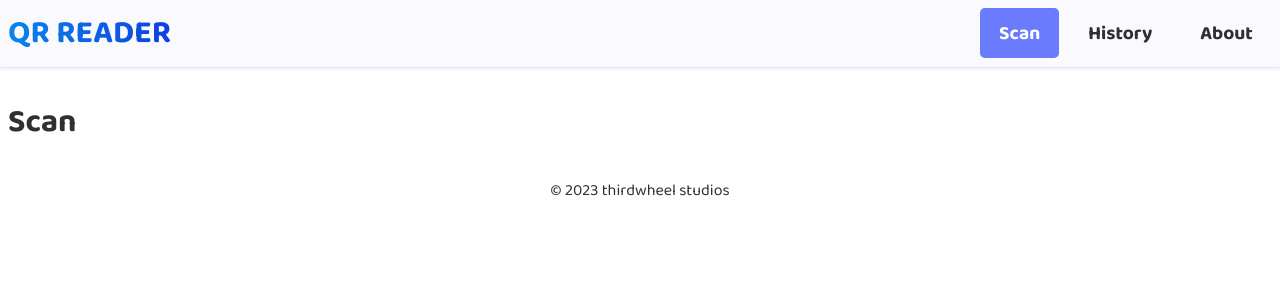
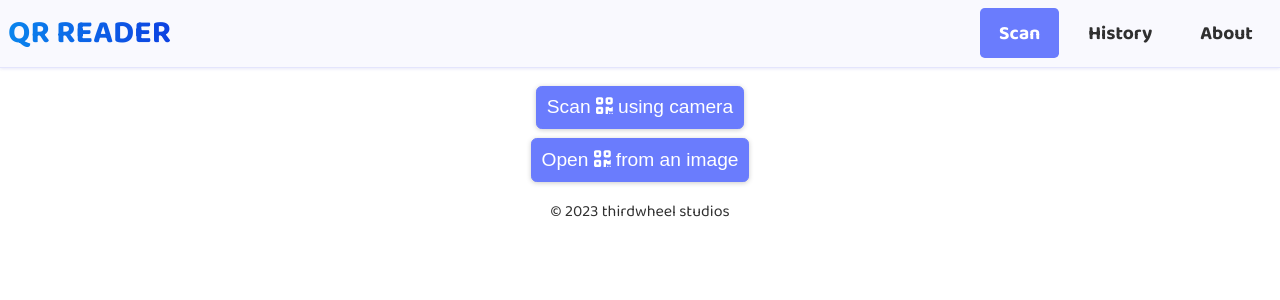
Before and after one commit to thirdwheelstudios/qr-reader, a Vue app: page / in a window 1280 px wide. Shown: the top 300 px of the page. Built offline with nearby package versions, Linux system fonts and the light colour scheme.

Commit message:
Initial scanning from a static file

```diff
--- /dev/null
+++ b/src/composables/index.ts
@@ -0,0 +1 @@
+export * from './qrCodeScanner'
--- /dev/null
+++ b/src/composables/qrCodeScanner/index.ts
@@ -0,0 +1,13 @@
+import QrScanner from 'qr-scanner'
+
+export function useQrCodeScanner() {
+  const readQrCodeFromFile = async (file: File) => {
+    const result = await QrScanner.scanImage(file)
+
+    return result
+  }
+
+  return {
+    readQrCodeFromFile,
+  }
+}
--- a/src/views/ScanView.vue
+++ b/src/views/ScanView.vue
@@ -1,5 +1,50 @@
-<script setup lang="ts"></script>
+<script setup lang="ts">
+import { ref } from 'vue'
+import { useQrCodeScanner } from '../composables'
 
-<template><h1>Scan</h1></template>
+const { readQrCodeFromFile } = useQrCodeScanner()
 
-<style scoped lang="scss"></style>
+const fileInput = ref<HTMLInputElement>()
+
+const readFile = async () => {
+  if (!fileInput.value?.files) return
+
+  console.log(fileInput.value.files[0])
+
+  const result = await readQrCodeFromFile(fileInput.value.files[0])
+
+  console.log('qr result', result)
+}
+</script>
+
+<template>
+  <div>
+    <button type="button">
+      Scan <font-awesome-icon :icon="['fas', 'qrcode']" /> using camera
+    </button>
+    <button type="button" @click="fileInput?.click">
+      Open <font-awesome-icon :icon="['fas', 'qrcode']" /> from an image
+    </button>
+    <input
+      ref="fileInput"
+      type="file"
+      placeholder="Choose an image containing a QR code"
+      @change="readFile"
+    />
+  </div>
+</template>
+
+<style scoped lang="scss">
+div {
+  text-align: center;
+
+  button {
+    display: block;
+    margin: 0.5em auto;
+  }
+
+  input[type='file'] {
+    display: none;
+  }
+}
+</style>
```
